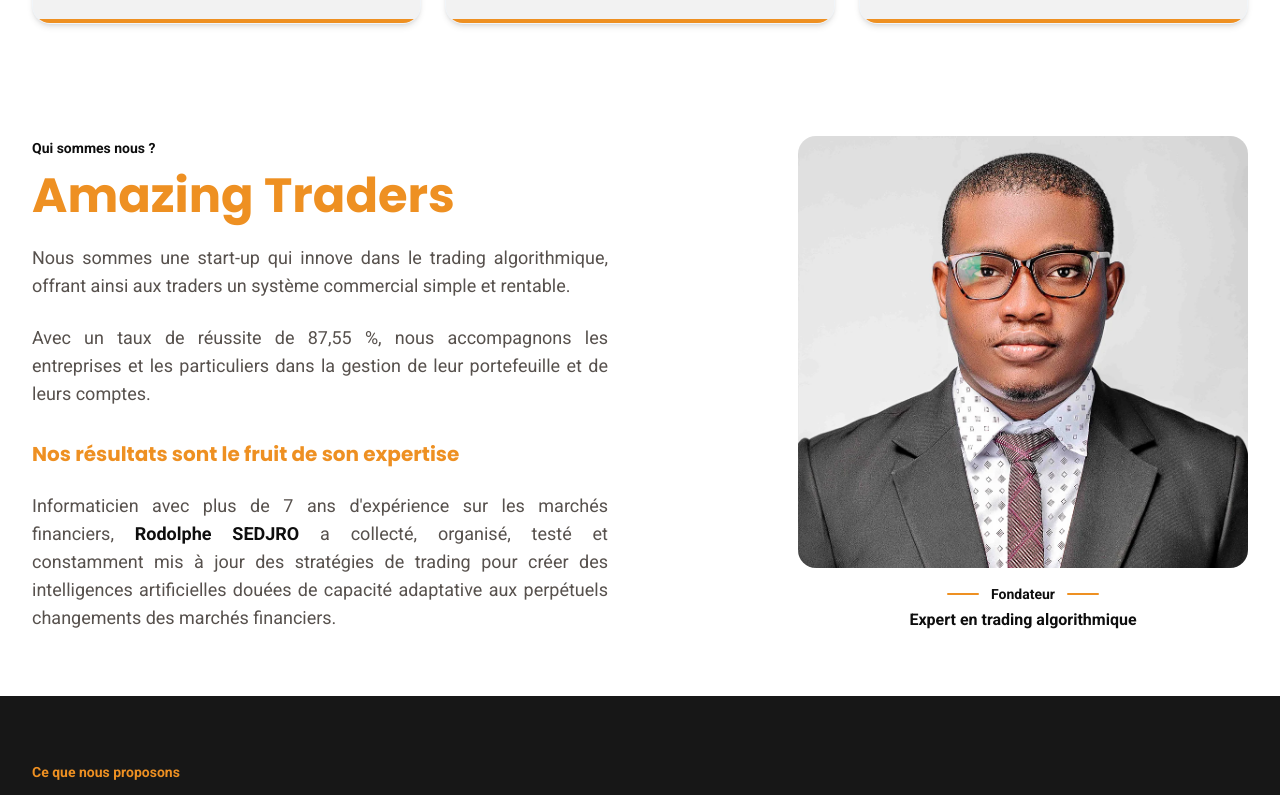
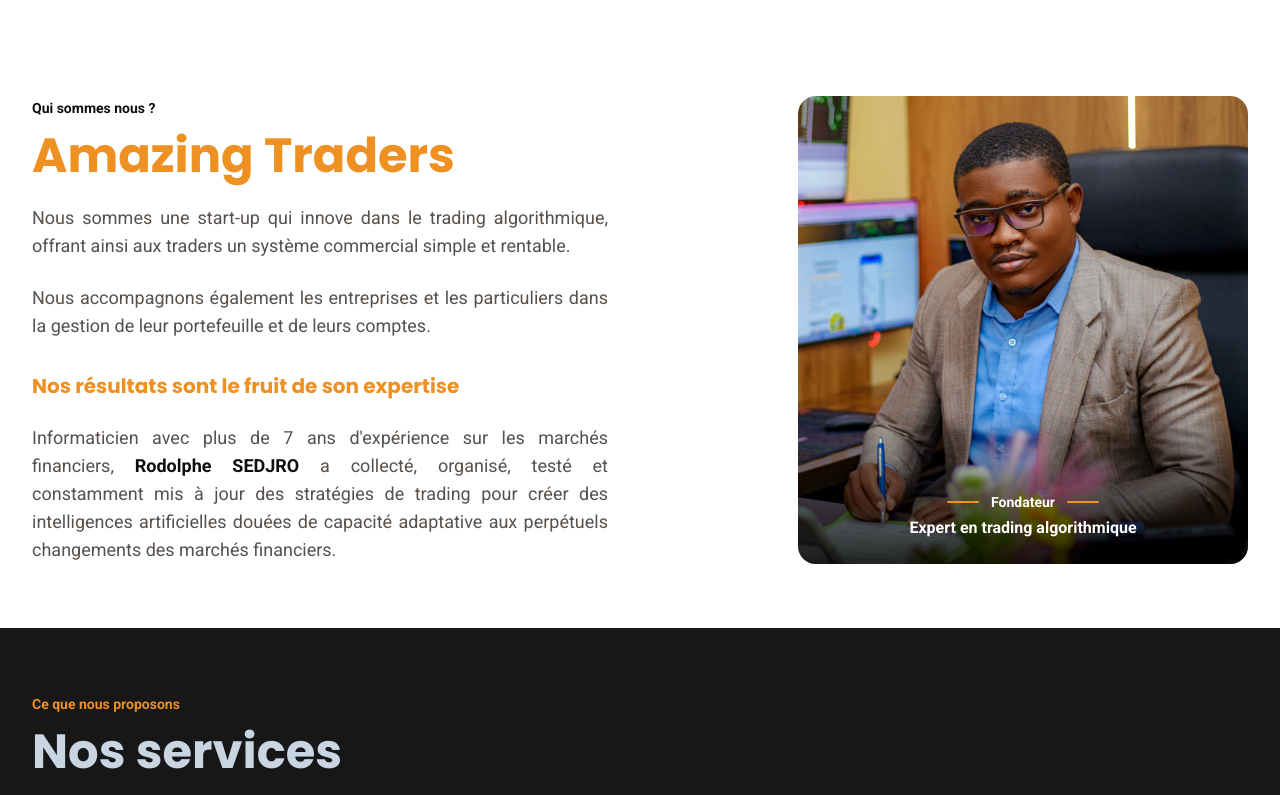
Before and after one commit to mahones/amazingtrader-frontend-web, a Next.js app: page / in a window 1280 px wide. Shown: the part 929-1724 px from the top of the page. Built offline with nearby package versions, Linux system fonts and the light colour scheme; no server answers.

Commit message:
## Error Type Console TypeError
## Error Message
Failed to register a ServiceWorker for scope ('http://localhost:3000/') with script ('http://localhost:3000/sw-dev.js'): An unknown error occurred when fetching the script.

Next.js version: 16.3.0 (Turbopack)

```diff
--- a/src/components/home/FounderSection.tsx
+++ b/src/components/home/FounderSection.tsx
@@ -36,7 +36,7 @@
             offrant ainsi aux traders un système commercial simple et rentable.
           </p>
           <p className="mt-6 max-w-xl text-justify text-lg text-muted-foreground text-pretty">
-            Avec un taux de réussite de 87,55&nbsp;%, nous accompagnons les
+            Nous accompagnons également les
             entreprises et les particuliers dans la gestion de leur portefeuille
             et de leurs comptes.
           </p>
@@ -66,19 +66,17 @@
         >
           <div className="relative aspect-[4/5] w-full max-w-[450px] ml-auto overflow-hidden rounded-2xl lg:aspect-auto lg:flex-1">
             <Image
-              src="/profil22.webp"
+              src="/Rodolphe-SEDJRO.webp"
               alt="Rodolphe SEDJRO, CEO d'amazingtraders"
               fill
               sizes="(min-width: 1024px) 40vw, 90vw"
-              className="object-cover object-top"
+              className="object-cover"
               priority
             />
-          </div>
-          <div className="mt-4 flex w-full max-w-[450px] ml-auto flex-col items-center gap-1 text-center">
-            <Eyebrow>Fondateur</Eyebrow>
-            <p className="font-semibold text-foreground">
-              Expert en trading algorithmique
-            </p>
+            <div className="absolute inset-x-0 bottom-0 flex flex-col items-center gap-1 bg-gradient-to-t from-black/85 via-black/50 to-transparent pb-6 pt-20 text-center text-white">
+              <Eyebrow>Fondateur</Eyebrow>
+              <p className="font-semibold">Expert en trading algorithmique</p>
+            </div>
           </div>
         </motion.div>
       </div>
--- a/src/components/home/HeroSection.tsx
+++ b/src/components/home/HeroSection.tsx
@@ -101,10 +101,10 @@
             className="mx-auto h-auto w-full"
           />
 
-          <p className="mt-6 text-right text-xs font-medium tracking-[0.3em] text-white/50 uppercase">
+          {/* <p className="mt-6 text-right text-xs font-medium tracking-[0.3em] text-white/50 uppercase">
             Signal <span className="text-primary">/</span> Strategy{" "}
             <span className="text-primary">/</span> Support
-          </p>
+          </p> */}
         </motion.div>
       </div>
     </section>
```
Also changed, not shown: public/Rodolphe-SEDJRO.webp (added).
